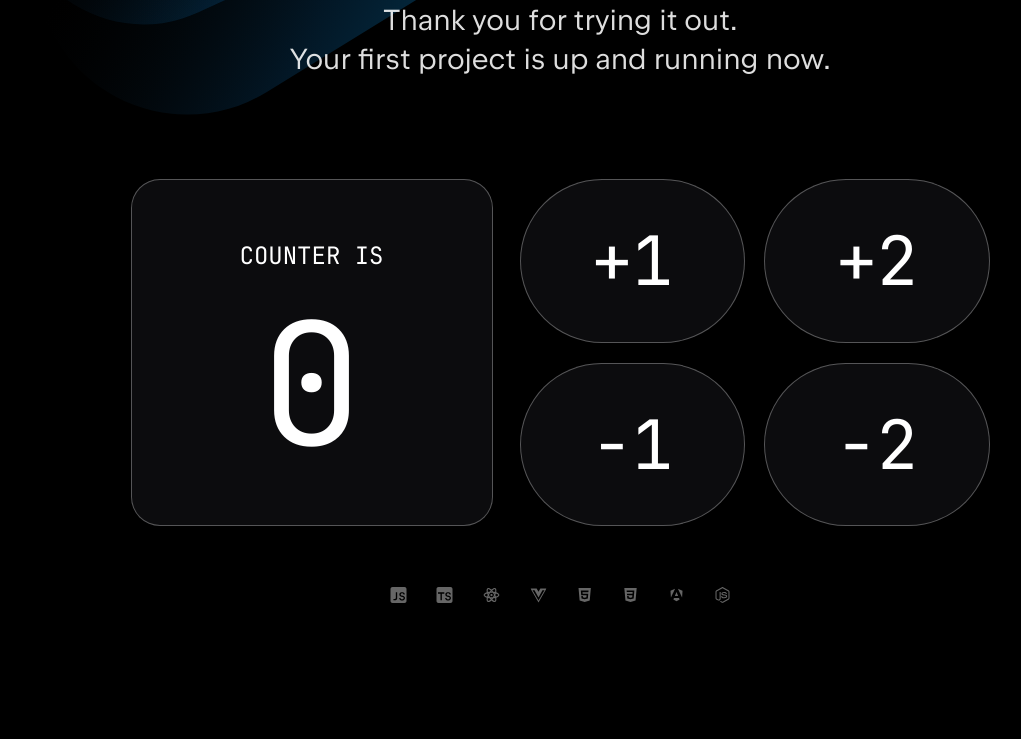
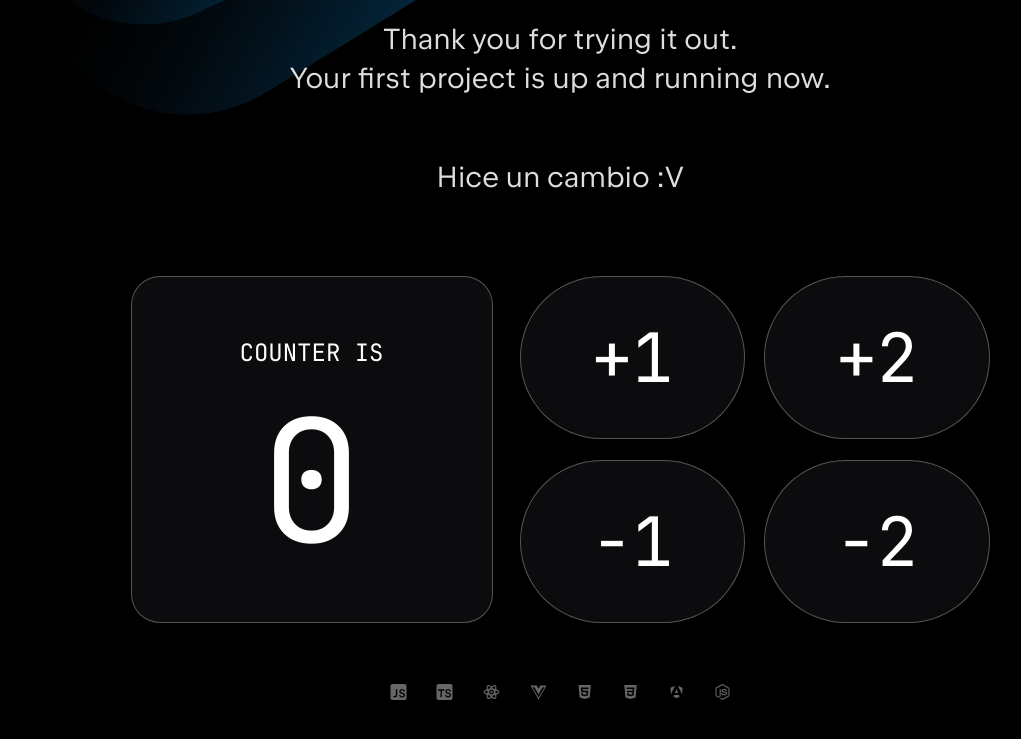
Before and after one commit to TaiyouTaiTai/SSRS, a website built with Vite: page index.html in a window 1280 px wide. Shown: the part 157-896 px from the top of the page, without its empty margins (80-1101 px from the left). Before the commit the page ends 801 px from the top, so only its background shows below. Built offline with nearby package versions, Linux system fonts and the light colour scheme.

Commit message:
Prueba_cambios

```diff
--- a/index.html
+++ b/index.html
@@ -14,11 +14,12 @@
          height="90">
   </a>
 </header>
-<main id="app">
+< id="app">
   <h1 class="title">
     Thank you for trying it out. <br /> Your first project is up and running
     now.
   </h1>
+<h1> Hice un cambio :V</h1>
   <section class="counter">
     <div class="counter-info">
       <p class="counter-text">Counter is</p>
```
